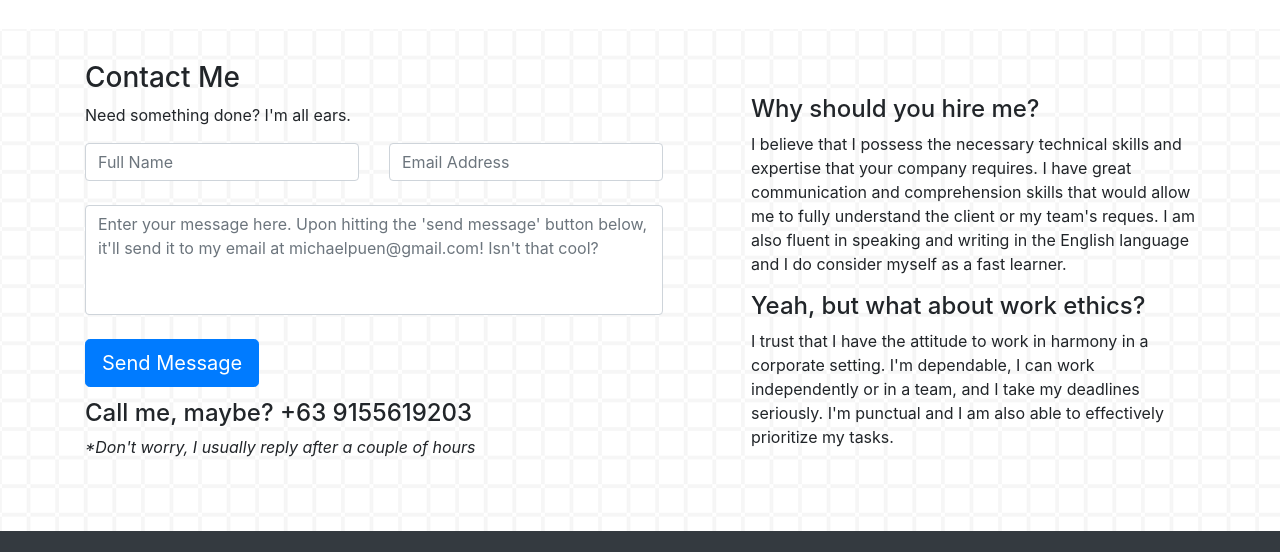
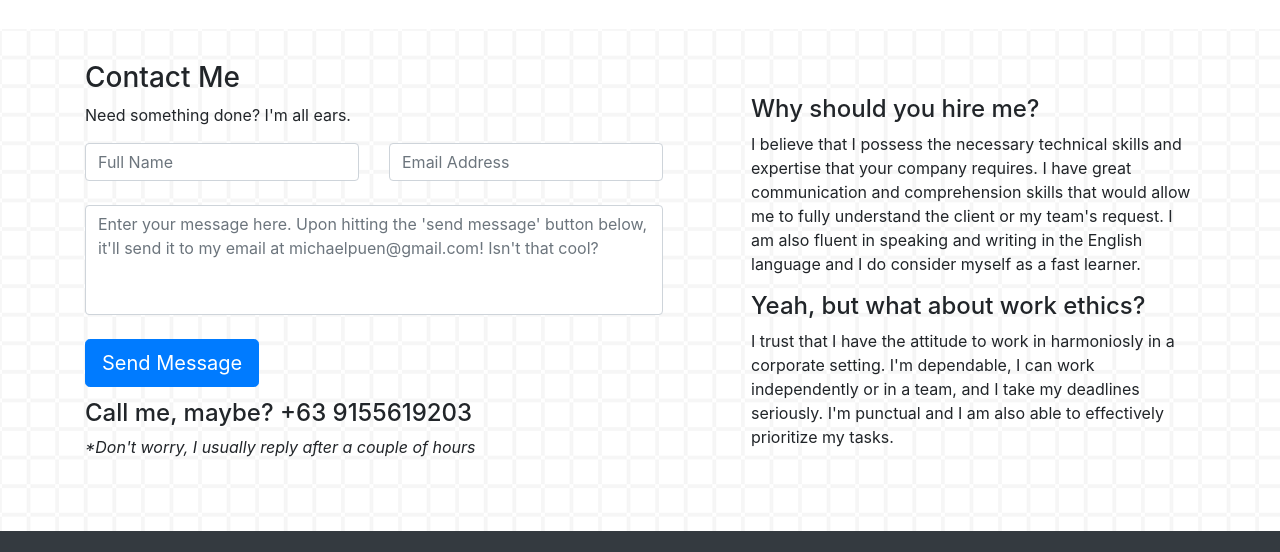
Before and after one commit to mlibrando/michaellibrando.github.io, a website built with Parcel: page index.html in a window 1280 px wide. Shown: the part 1850-2402 px from the top of the page. Built offline with nearby package versions, Linux system fonts and the light colour scheme.

Commit message:
Update index.html

```diff
--- a/index.html
+++ b/index.html
@@ -142,10 +142,10 @@
 
 				<div class="col2">
 					<h4>Why should you hire me?</h4>
-					<p>I believe that I possess the necessary technical skills and expertise that your company requires. I have great communication and comprehension skills that would allow me to fully understand the client or my team's reques. I am also fluent in speaking and writing in the English language and I do consider myself as a fast learner.</p>
+					<p>I believe that I possess the necessary technical skills and expertise that your company requires. I have great communication and comprehension skills that would allow me to fully understand the client or my team's request. I am also fluent in speaking and writing in the English language and I do consider myself as a fast learner.</p>
 
 					<h4>Yeah, but what about work ethics?</h4>
-					<p>I trust that I have the attitude to work in harmony in a corporate setting. I'm dependable, I can work independently or in a team, and I take my deadlines seriously. I'm punctual and I am also able to effectively prioritize my tasks.</p>
+					<p>I trust that I have the attitude to work in harmoniosly in a corporate setting. I'm dependable, I can work independently or in a team, and I take my deadlines seriously. I'm punctual and I am also able to effectively prioritize my tasks.</p>
 				</div>
 			</div>
 
```
